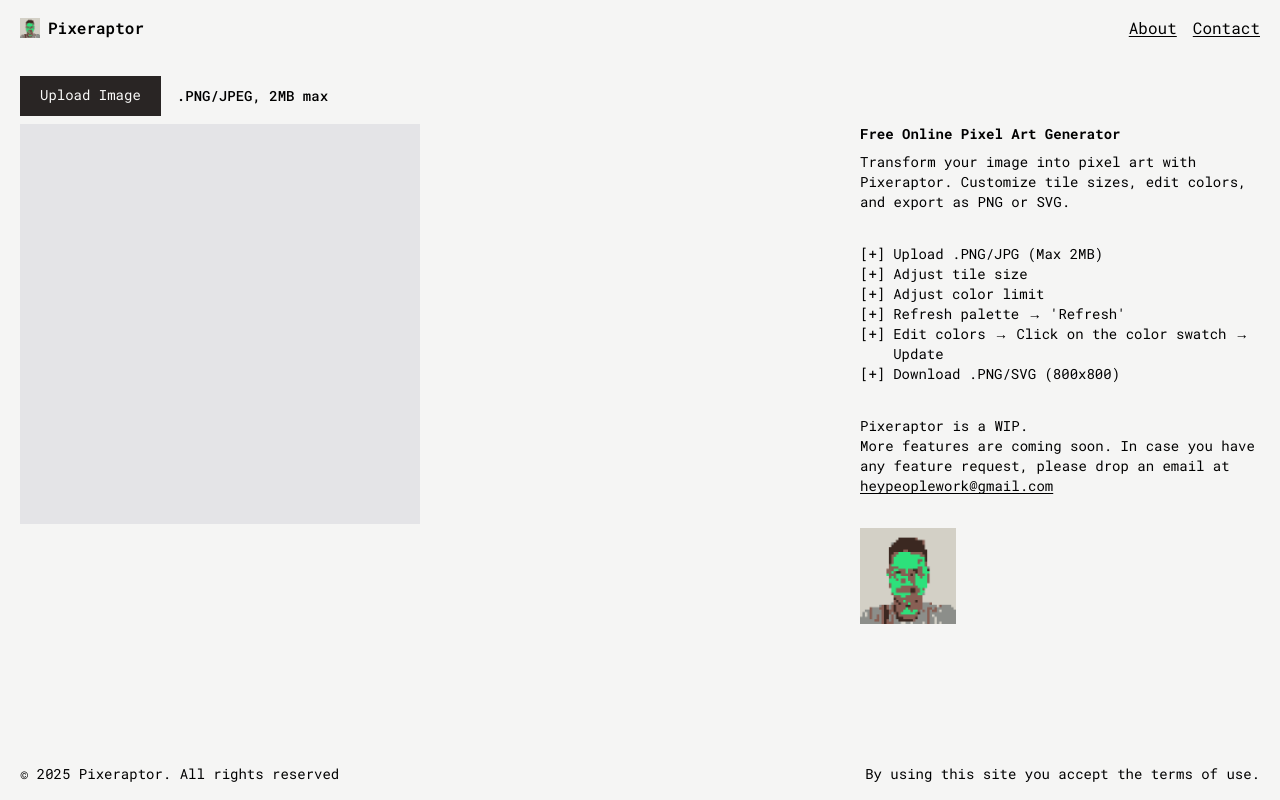
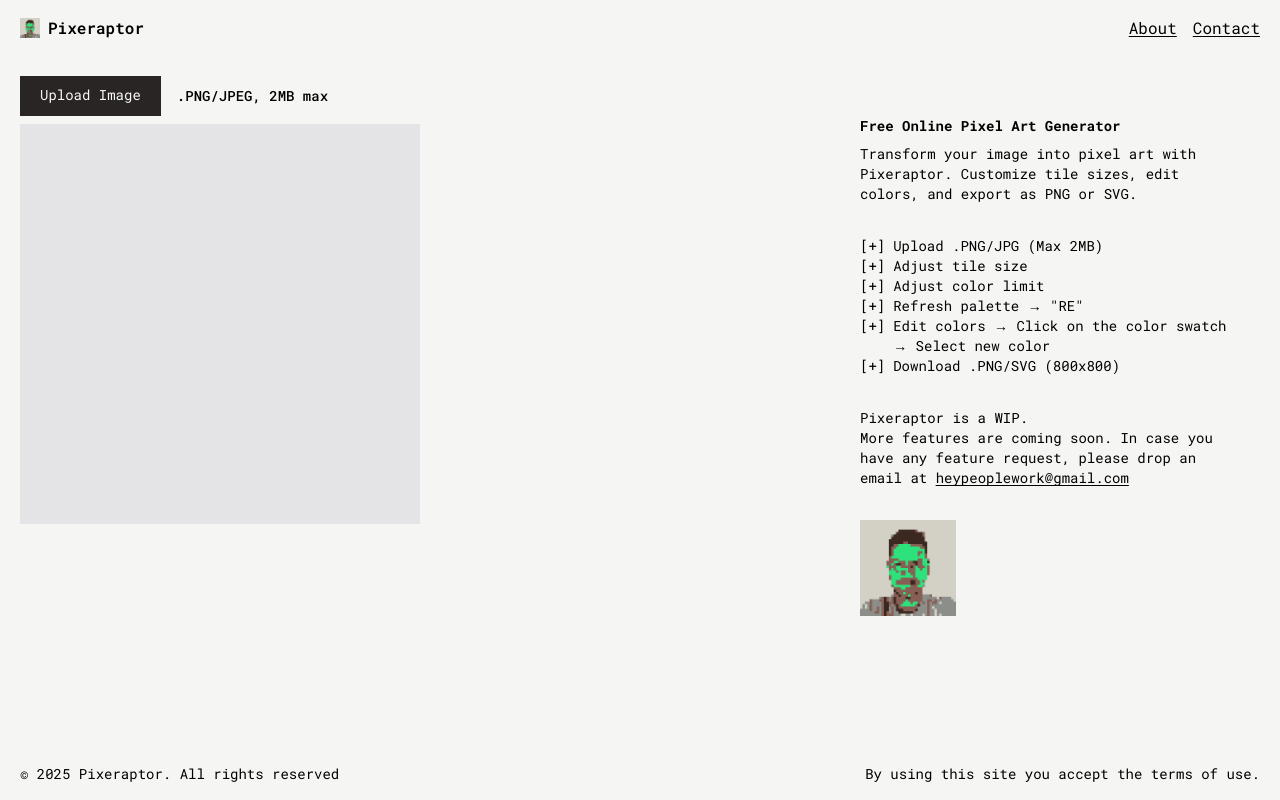
Before and after one commit to HereEast/pixeraptor, a Next.js app: page / in a window 1280 px wide. Built offline with nearby package versions, Linux system fonts and the light colour scheme; no server answers.

Commit message:
feat: update

```diff
--- a/package.json
+++ b/package.json
@@ -19,6 +19,7 @@
     ]
   },
   "dependencies": {
+    "@heroicons/react": "^2.2.0",
     "@vercel/analytics": "^1.5.0",
     "class-variance-authority": "^0.7.1",
     "next": "15.5.0",
--- a/src/components/About.tsx
+++ b/src/components/About.tsx
@@ -7,8 +7,8 @@
   "Upload .PNG/JPG (Max 2MB)",
   "Adjust tile size",
   "Adjust color limit",
-  "Refresh palette → 'Refresh'",
-  "Edit colors → Click on the color swatch → Update",
+  `Refresh palette → "RE"`,
+  "Edit colors → Click on the color swatch → Select new color",
   "Download .PNG/SVG (800x800)",
 ];
 
--- a/src/components/Canvas.tsx
+++ b/src/components/Canvas.tsx
@@ -4,7 +4,7 @@
 import { drawCanvas } from "~/lib";
 
 export function Canvas() {
-  const { canvasRef, imageData, ctxRef } = useCanvasContext();
+  const { canvasRef, imageData, ctxRef, image } = useCanvasContext();
   const { tileAssignments, editedColors, tileSize } = useSettingsContext();
 
   useLayoutEffect(() => {
@@ -20,7 +20,9 @@
   }, [editedColors, tileAssignments, tileSize, imageData, ctxRef]);
 
   return (
-    <div>
+    <div className="relative">
+      {!image && <div className="absolute inset-0 size-[400px] bg-zinc-200" />}
+
       <canvas
         ref={canvasRef}
         width={400}
--- a/src/components/Colors.tsx
+++ b/src/components/Colors.tsx
@@ -39,7 +39,7 @@
   }
 
   return (
-    <div className="relative mb-2 size-8">
+    <div className="relative size-7">
       <input
         type="color"
         value={color}
--- a/src/components/ColorsRange.tsx
+++ b/src/components/ColorsRange.tsx
@@ -1,6 +1,5 @@
 import { InputRange } from "./ui/InputRange";
 import { Button } from "./ui/Button";
-import { ControlLabel } from "./Controls";
 
 import { MIN_COLOR_LIMIT, MAX_COLOR_LIMIT } from "~/constants";
 import { useSettingsContext } from "~/hooks/useSettingsContext";
@@ -10,11 +9,17 @@
 
   return (
     <div className="space-y-4">
-      <div className="flex items-center justify-between gap-2">
-        <ControlLabel>Colors [{colorLimit}]</ControlLabel>
+      <div className="relative flex items-center justify-between gap-2">
+        <div className="flex items-center justify-between gap-2 text-sm font-semibold uppercase">
+          <span>Colors</span>
+          <span>[{colorLimit}]</span>
+        </div>
 
-        <Button size="small" onClick={refreshColors} className="pb-px">
-          Refresh
+        <Button
+          onClick={refreshColors}
+          className="absolute right-0 size-7 px-0 text-xs uppercase"
+        >
+          Re
         </Button>
       </div>
 
--- a/src/components/Controls.tsx
+++ b/src/components/Controls.tsx
@@ -11,7 +11,7 @@
   const { editedColors, replaceColor } = useSettingsContext();
 
   return (
-    <div className="flex w-full flex-col gap-3">
+    <div className="flex w-full flex-col gap-2">
       <ControlContainer>
         <TileSizeRange />
       </ControlContainer>
@@ -40,7 +40,3 @@
     </div>
   );
 }
-
-export function ControlLabel({ children }: { children: ReactNode }) {
-  return <label className="text-sm font-semibold uppercase">{children}</label>;
-}
--- a/src/components/MainApp.tsx
+++ b/src/components/MainApp.tsx
@@ -15,16 +15,12 @@
   // const isLoaded = image && tileAssignments.length > 0;
 
   return (
-    <div className="w-full">
+    <div className="flex w-full gap-6">
+      <section className="flex w-full flex-col gap-2">
         <UploadImage />
 
-      <div className="flex w-full gap-10">
-        {/* Col 1 */}
+        <div className="flex gap-6">
           <div className="relative flex max-w-[400px] flex-col gap-6">
-          {!image && (
-            <div className="absolute inset-0 size-[400px] bg-zinc-200" />
-          )}
-
             <Canvas />
 
             {image && (
@@ -35,21 +31,20 @@
             )}
           </div>
 
-        {/* Col 2 */}
           {image && (
             <div className="w-[440px]">
               <Controls />
             </div>
           )}
+        </div>
+      </section>
 
-        {/* Col 3 */}
-        <div className="ml-auto flex max-w-[400px]">
+      <section className="flex max-w-[400px] pt-10 pr-4">
         <About>
           Transform your image into pixel art with Pixeraptor. Customize tile
           sizes, edit colors, and export as PNG or SVG.
         </About>
-        </div>
-      </div>
+      </section>
     </div>
   );
 }
--- a/src/components/TileSizeRange.tsx
+++ b/src/components/TileSizeRange.tsx
@@ -1,4 +1,3 @@
-import { ControlLabel } from "./Controls";
 import { InputRange } from "./ui/InputRange";
 
 import { MIN_TILE_SIZE, MAX_TILE_SIZE, TILE_SIZE_STEP } from "~/constants";
@@ -9,7 +8,10 @@
 
   return (
     <div className="flex flex-col gap-3">
-      <ControlLabel>TILE [{tileSize}]</ControlLabel>
+      <div className="flex items-center gap-2 text-sm font-semibold uppercase">
+        <span>Tile</span>
+        <span>[{tileSize}]</span>
+      </div>
 
       <div className="flex items-center gap-4">
         <InputRange
--- a/src/components/UploadImage.tsx
+++ b/src/components/UploadImage.tsx
@@ -28,7 +28,7 @@
   }
 
   return (
-    <div className="mb-2">
+    <div>
       <input
         type="file"
         accept=".png, .jpg, .jpeg"
```
Also changed, not shown: 1 other file (tests, documents, lock files or other folders). Lines whose indentation alone changed are shown as unchanged.
